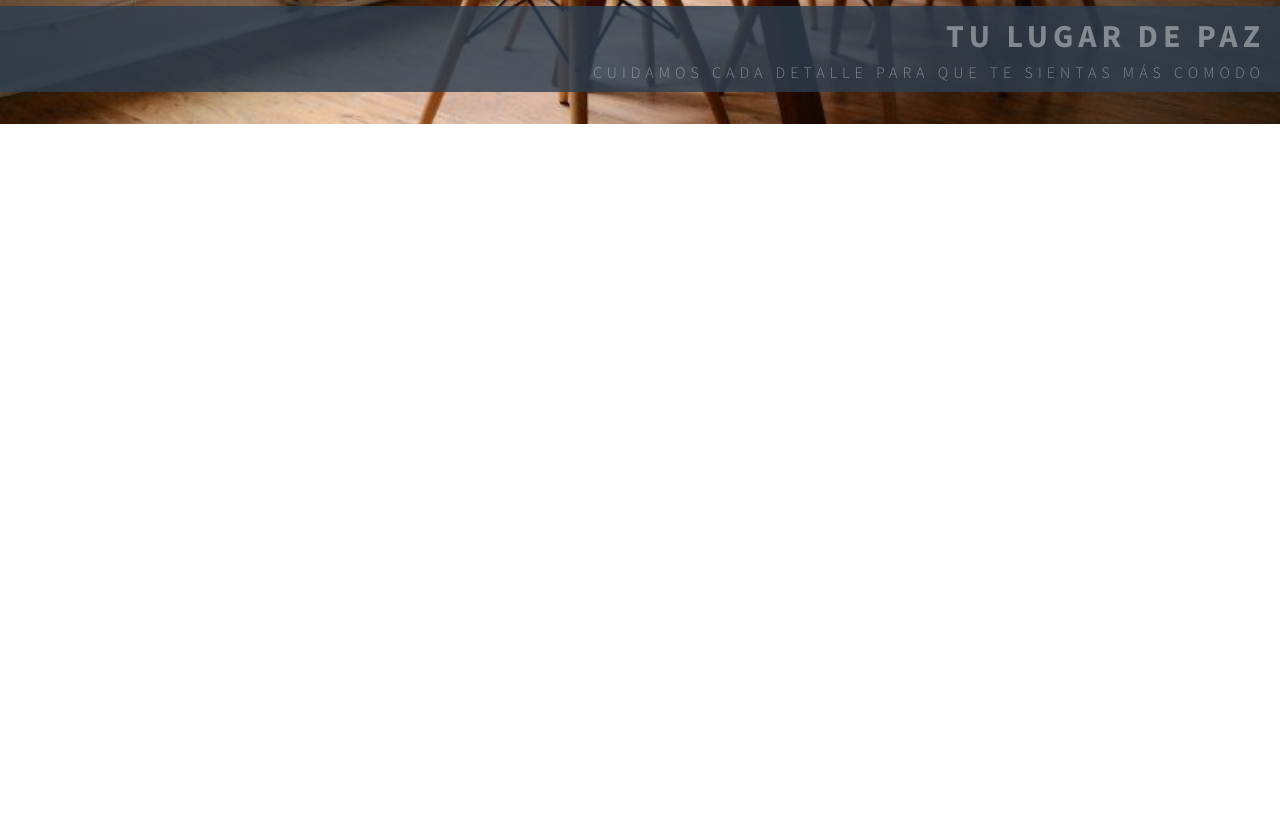
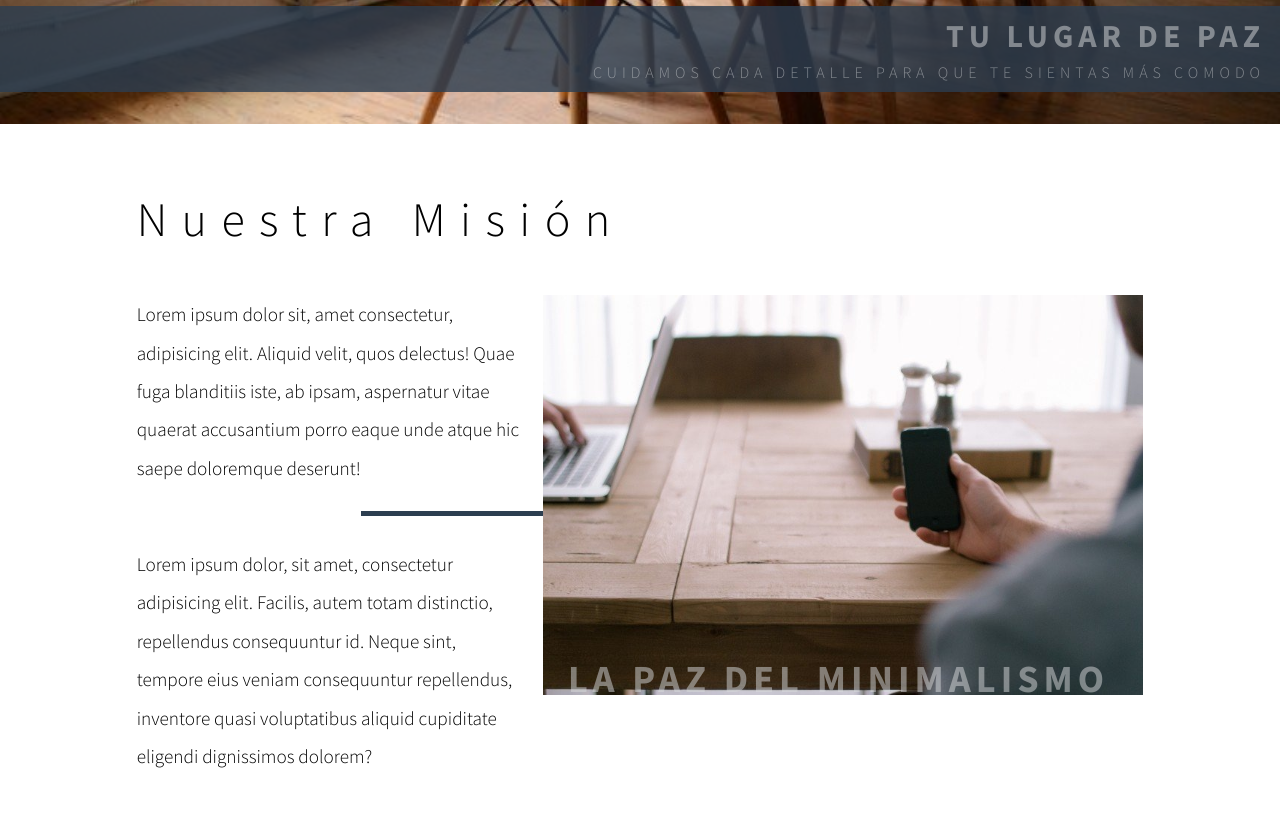
Before and after one commit to EspiFreelancer/advanced-front-end-project, a website built with webpack: page assets/index.template.html in a window 1280 px wide. Shown: the part 1060-1878 px from the top of the page. Built offline with nearby package versions, Linux system fonts and the light colour scheme.

```diff
--- a/assets/css/app.scss
+++ b/assets/css/app.scss
@@ -62,20 +62,12 @@
 	"image image image image image image image image image ";
 	.text{
 		grid-area: title;
-		font-weight: 200;
-		font-size: 1.2em;
-		line-height: 1.5em;
-		h1{
-			font-weight: inherit;
-			font-size: $big;
-			letter-spacing: 0.3em;
-			line-height: 1.5em;
+		@include main-text;
 		}
 	}
 
-	.image{
-		grid-area: image;
-	}
+.image{
+	grid-area: image;
 }
 
 .container{
@@ -111,6 +103,35 @@
 	}
 }
 
+.mission{
+	align-items: center;
+	.container{
+		@include main-text;
+		figure{
+			float: right;
+			margin-left: 20px;
+		}
+
+		p{
+			line-height: 2em;
+			&:nth-of-type(1){
+				margin-bottom: 3em;
+				position: relative;
+
+				&::after{
+					content:'';
+					background-color: $blue;
+					position: absolute;
+					bottom: -1.5em;
+					height: 5px;
+					width: 68%;
+					z-index: -1;
+				}
+			}
+		}
+	}
+}
+
 @media (min-width: 960px){
 
 	.container{
--- a/assets/css/modules/_mixins.scss
+++ b/assets/css/modules/_mixins.scss
@@ -35,3 +35,15 @@
 	@include text-center;
 	color: rgba($grey,0.5);
 }
+
+@mixin main-text{
+		font-weight: 200;
+		font-size: 1.2em;
+		line-height: 1.5em;
+		h1{
+			font-weight: inherit;
+			font-size: $big;
+			letter-spacing: 0.3em;
+			line-height: 1.5em;
+		}
+}
--- a/assets/index.template.html
+++ b/assets/index.template.html
@@ -34,8 +34,21 @@
 			</p>
 		</div>
 	</section>
-	<section style="min-height:100vh;">
+	<section>
+		<div class="grid full-height mission">
+			<div class="container">
+				<h1>Nuestra Misión</h1>
 
+				<figure>
+					<img src="./images/4.jpg" height="400" alt="Mesas rusticas">
+					<figcaption>La paz del minimalismo</figcaption>
+				</figure>
+
+				<p>Lorem ipsum dolor sit, amet consectetur, adipisicing elit. Aliquid velit, quos delectus! Quae fuga blanditiis iste, ab ipsam, aspernatur vitae quaerat accusantium porro eaque unde atque hic saepe doloremque deserunt!</p>
+
+				<p>Lorem ipsum dolor, sit amet, consectetur adipisicing elit. Facilis, autem totam distinctio, repellendus consequuntur id. Neque sint, tempore eius veniam consequuntur repellendus, inventore quasi voluptatibus aliquid cupiditate eligendi dignissimos dolorem?</p>
+			</div>
+		</div>
 	</section>
 
 </body>
```
